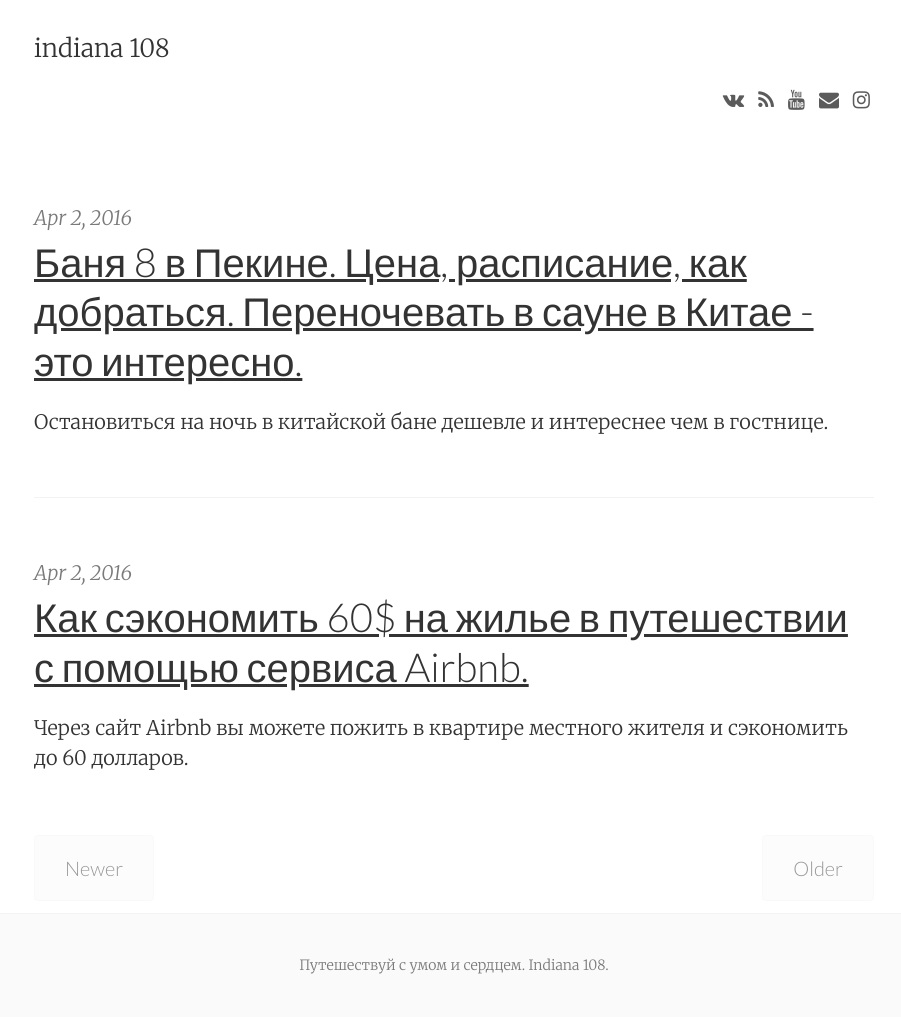
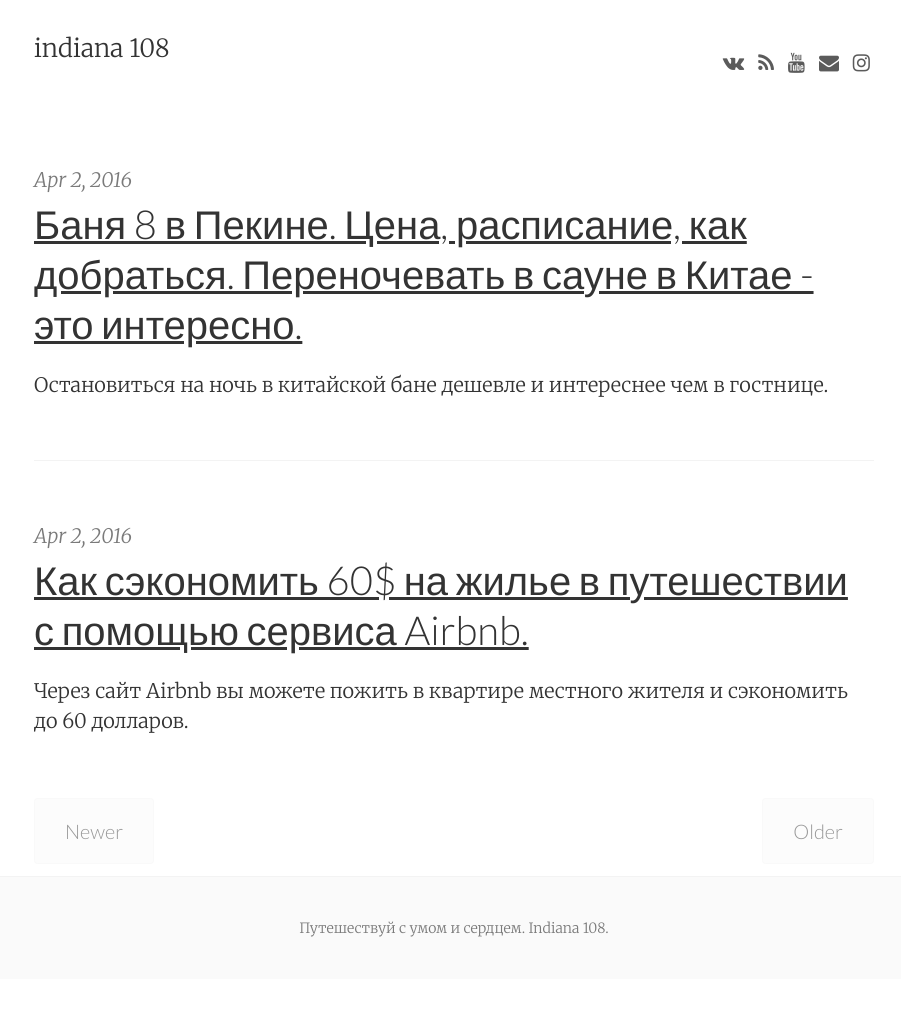
Before and after one commit to atako/atako.github.io, a Jekyll site: the page built from index.html, in a window 1280 px wide. Shown: the whole page, without its empty margins (186-1087 px from the left). Built offline with Jekyll 4.4.1, drawn with Linux system fonts in a browser that asks for light colours; nearby versions of some CDN libraries; the list of posts is cut into pages by our own code; after the commit the page ends 979 px from its top, so only the background shows below that.

Commit message:
change header div

```diff
--- a/_includes/header.html
+++ b/_includes/header.html
@@ -5,7 +5,7 @@
       <nav class="site-nav">
         {% include navigation.html %}
       </nav>
-      <div class="clearfix"></div>
+      <div class="clearfix">
       {% if site.show_social_icons %}
         {% include social_links.html %}
       {% endif %}
```
